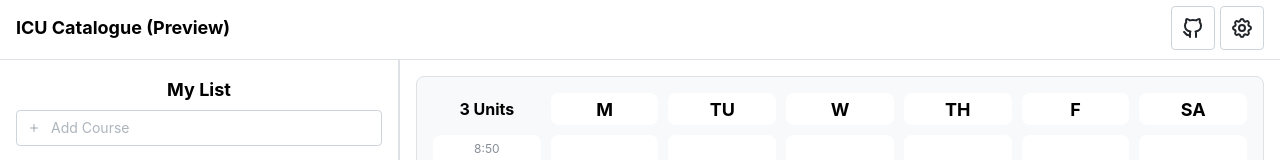
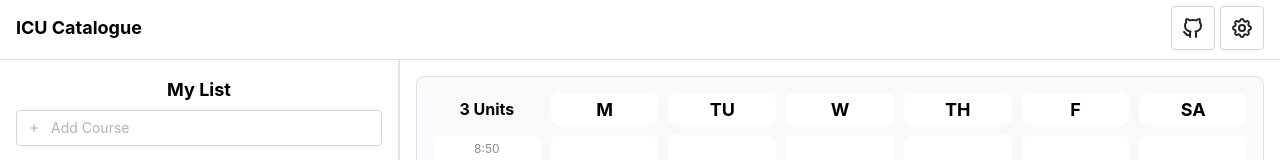
Before and after one commit to ItsukiKigoshi/icu-catalogue, a Next.js app: page / in a window 1280 px wide. Shown: the top 160 px of the page. Built offline with nearby package versions, Linux system fonts and the light colour scheme.

Commit message:
Update header text in ICU Catalogue

```diff
--- a/src/components/Header/Header.tsx
+++ b/src/components/Header/Header.tsx
@@ -24,7 +24,7 @@ export function Header(props: {
             mr={3}
           />
           <Text size="lg" fw={700}>
-            ICU Catalogue (Preview)
+            ICU Catalogue
           </Text>
         </Group>
         <Group gap={5}>
```
